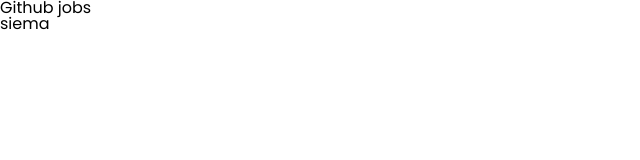
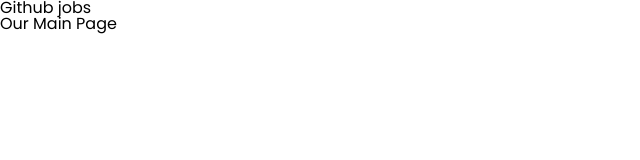
Before and after one commit to DonquixoteSabo/Github-Jobs, a React (Create React App) app: page / in a window 1280 px wide. Shown: the top 160 px of the page, without its empty margins (0-640 px from the left). Built offline with nearby package versions, Linux system fonts and the light colour scheme.

Commit message:
refactor: :recycle: Make Job component a Page and create Main page

```diff
--- a/src/Root.tsx
+++ b/src/Root.tsx
@@ -5,8 +5,12 @@
 import { GlobalStyle } from 'assets/styles/GlobalStyle';
 //react-router-dom setup
 import { BrowserRouter as Router, Switch, Route } from 'react-router-dom';
+//templates
 import { MainTemplate } from 'templates/MainTemplate';
-import { Job } from 'components/Job/Job';
+//pages
+import { JobPage } from 'pages/JobPage';
+import { MainPage } from 'pages/MainPage';
+
 function Root() {
   return (
     <ThemeProvider theme={theme}>
@@ -15,10 +19,10 @@
         <MainTemplate>
           <Switch>
             <Route path="/job">
-              <Job />
+              <JobPage />
             </Route>
             <Route path="/">
-              <h1>siema</h1>
+              <MainPage />
             </Route>
           </Switch>
         </MainTemplate>
--- a/src/components/Job/Job.tsx
+++ b/src/pages/JobPage.tsx
@@ -1,5 +1,5 @@
 import React from 'react';
 
-export function Job() {
+export function JobPage() {
   return <div>Job page</div>;
 }
--- /dev/null
+++ b/src/pages/MainPage.tsx
@@ -0,0 +1,7 @@
+import React from 'react';
+
+function MainPage() {
+  return <div>Our Main Page</div>;
+}
+
+export { MainPage };
```
